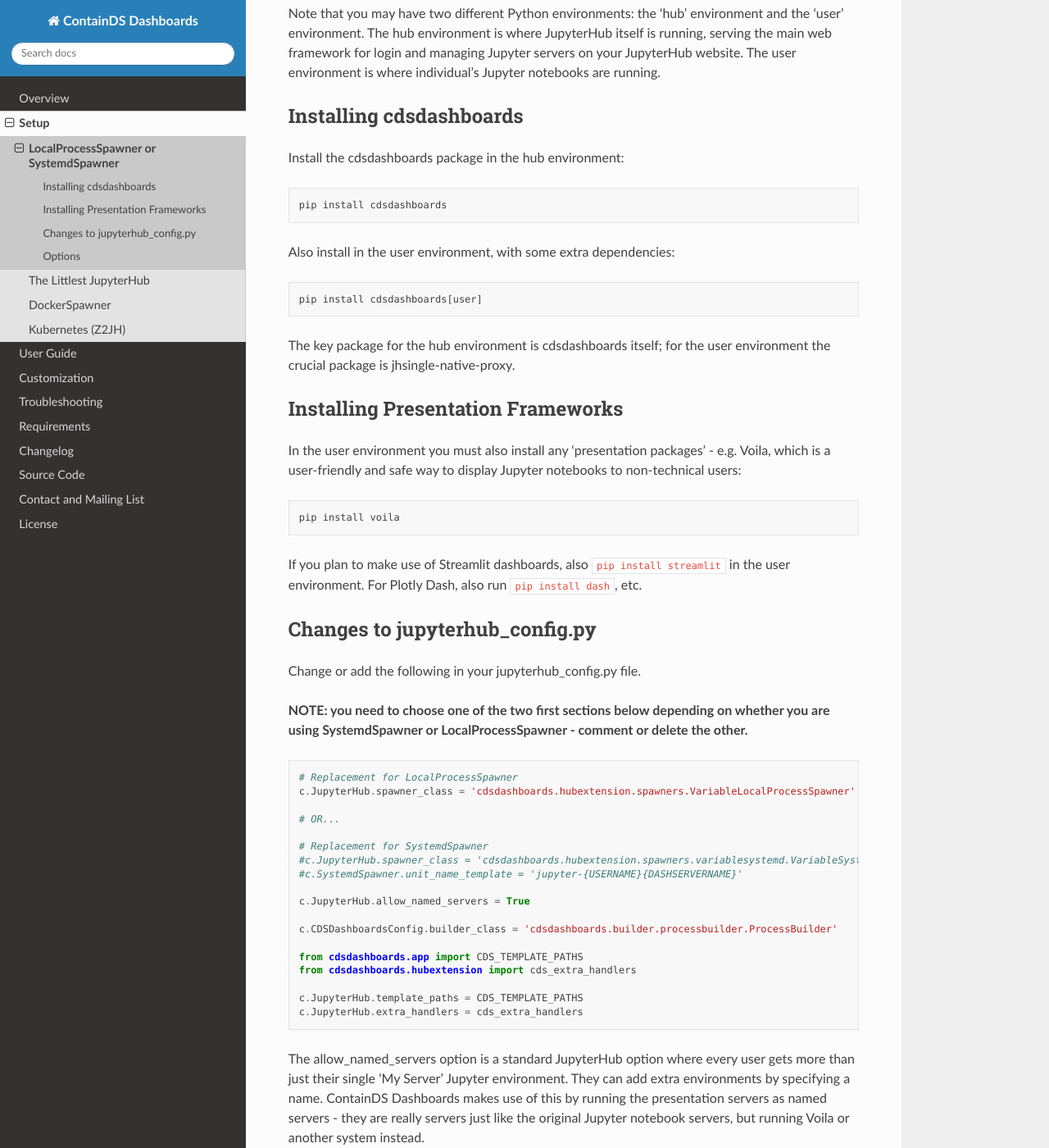
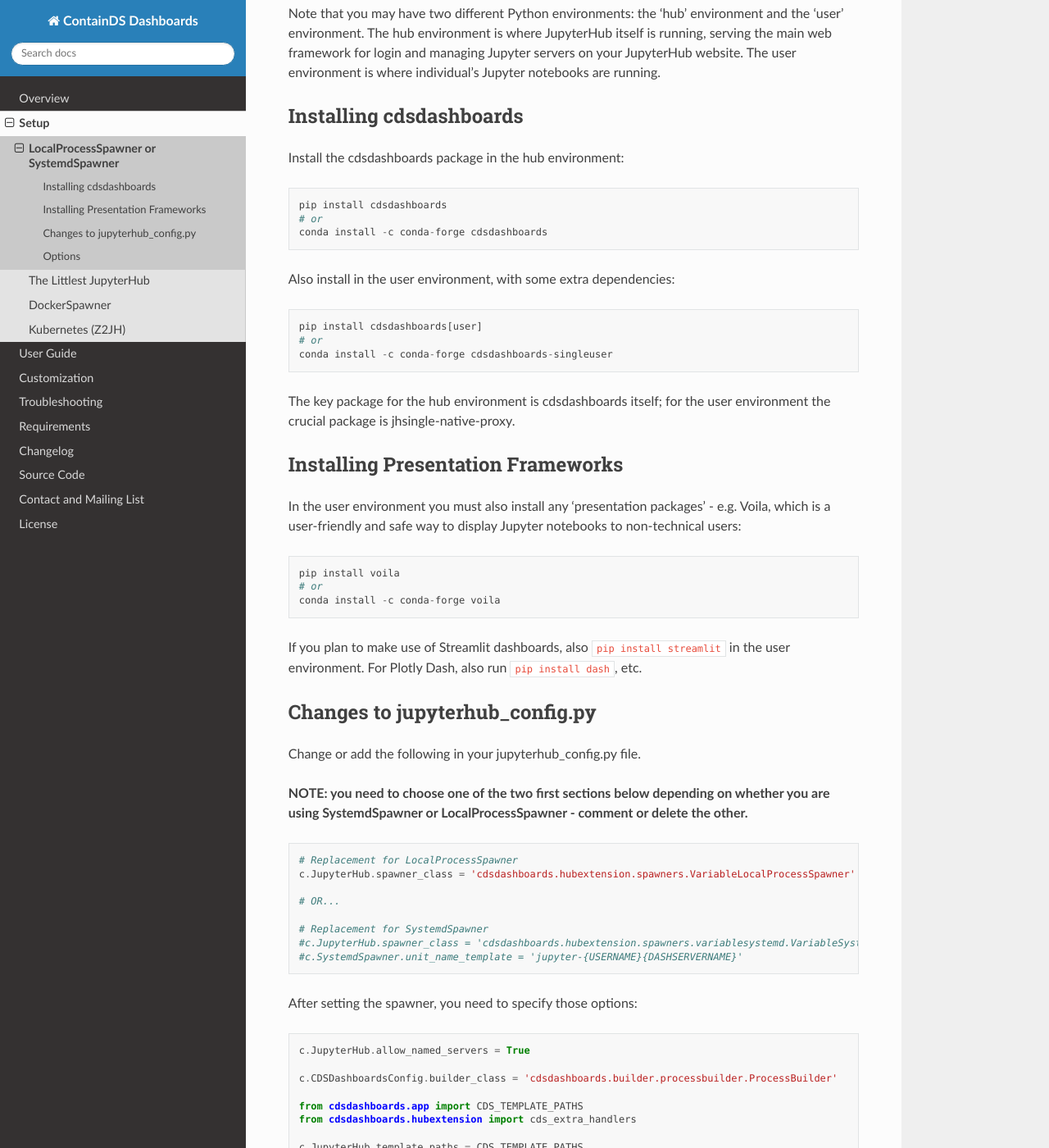
Before and after one commit to ideonate/cdsdashboards, a Sphinx documentation site: the page built from docs/chapters/setup/localprocess.rst, in a window 1280 px wide and 1400 px high, scrolled down 371 px. Shown: the whole window at 82% size. Built offline with Sphinx 7.4.7 and the Read the Docs theme 2.0.0, drawn with Linux system fonts in a browser that asks for light colours.

Commit message:
Add conda install command

```diff
--- a/docs/chapters/setup/localprocess.rst
+++ b/docs/chapters/setup/localprocess.rst
@@ -27,6 +27,8 @@
 ::
 
     pip install cdsdashboards
+    # or
+    conda install -c conda-forge cdsdashboards
 
 
 Also install in the user environment, with some extra dependencies:
@@ -34,6 +36,8 @@
 ::
 
     pip install cdsdashboards[user]
+    # or
+    conda install -c conda-forge cdsdashboards-singleuser
 
 
 The key package for the hub environment is cdsdashboards itself; for the user environment the crucial package is jhsingle-native-proxy.
@@ -47,6 +51,8 @@
 ::
 
     pip install voila
+    # or
+    conda install -c conda-forge voila
 
 If you plan to make use of Streamlit dashboards, also :code:`pip install streamlit` in the user environment.
 For Plotly Dash, also run :code:`pip install dash`, etc.
@@ -69,6 +75,10 @@
     # Replacement for SystemdSpawner
     #c.JupyterHub.spawner_class = 'cdsdashboards.hubextension.spawners.variablesystemd.VariableSystemdSpawner'
     #c.SystemdSpawner.unit_name_template = 'jupyter-{USERNAME}{DASHSERVERNAME}'
+
+After setting the spawner, you need to specify those options:
+
+::
 
     c.JupyterHub.allow_named_servers = True
 
```
